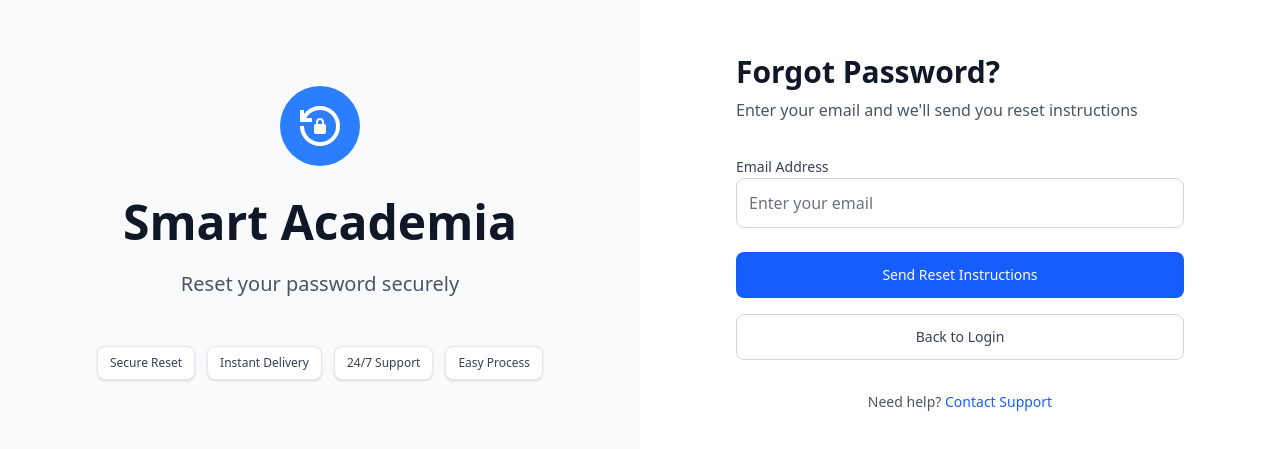
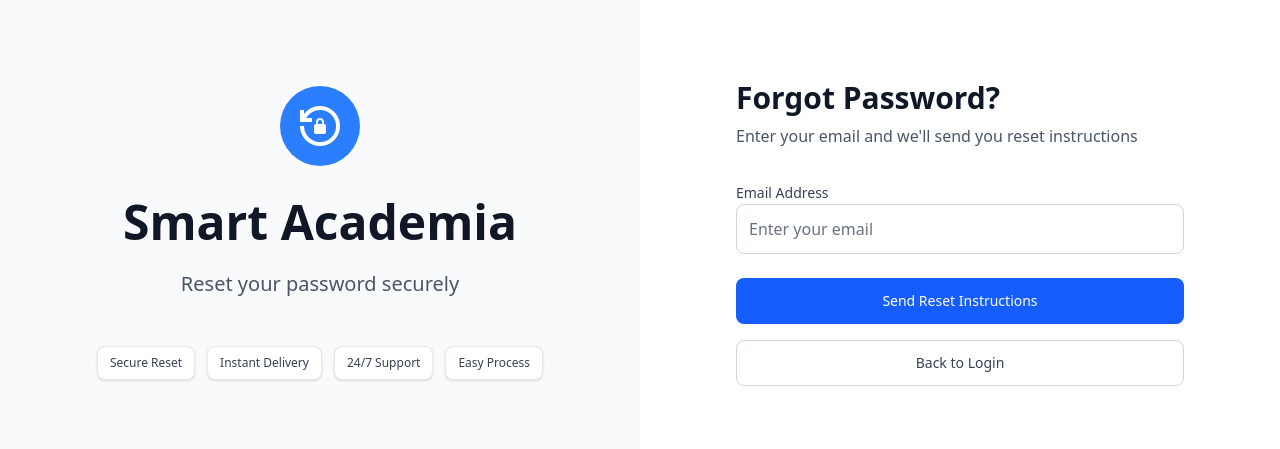
Before and after one commit to Siraj-Dujana/Smart-Academia, a React (Vite) app in the folder smart-academia/Client/: page /forgot-password in a window 1280 px wide. Shown: the part 167-616 px from the top of the page. Built offline with nearby package versions, Linux system fonts and the light colour scheme.

Commit message:
I modify the registration and login system

```diff
--- a/smart-academia/Client/src/App.jsx
+++ b/smart-academia/Client/src/App.jsx
@@ -18,11 +18,11 @@ function App() {
       <div className="App">
         <Routes>
           {/* Redirect root to dashboard */}
-          <Route path="/teacher" element={<TeacherDashboard />} />
-          <Route path="/student" element={<StudentDashboard />} />
-          <Route path="/landingPage" element={<LandingPage />} />
+          <Route path="/TeacherDashboard" element={<TeacherDashboard />} />
+          <Route path="/StudentDashboard" element={<StudentDashboard />} />
+          <Route path="/LandingPage" element={<LandingPage />} />
           <Route path="/" element={<AdminDashboard />} />
-          <Route path="/dashboard" element={<AdminDashboard />} />
+          <Route path="/AdminDashboard" element={<AdminDashboard />} />
           {/* Main routes */}
           <Route path="/login" element={<Login />} />
           <Route path="/register" element={<Register />} />
--- a/smart-academia/Client/src/pages/loginRegSystem/ForgotPassword.jsx
+++ b/smart-academia/Client/src/pages/loginRegSystem/ForgotPassword.jsx
@@ -328,21 +328,7 @@ const ForgotPassword = () => {
               </div>
             )}
 
-            {/* ========== SUPPORT LINK ========== */}
-            {/* Only shown when form is not submitted */}
-            {!isSubmitted && (
-              <div className="text-center">
-                <p className="text-sm text-gray-600 dark:text-gray-400">
-                  Need help?{" "}
-                  <a
-                    className="font-medium text-blue-600 hover:text-blue-500"
-                    href="#"
-                  >
-                    Contact Support
-                  </a>
-                </p>
-              </div>
-            )}
+
           </div>
         </div>
       </div>
```
